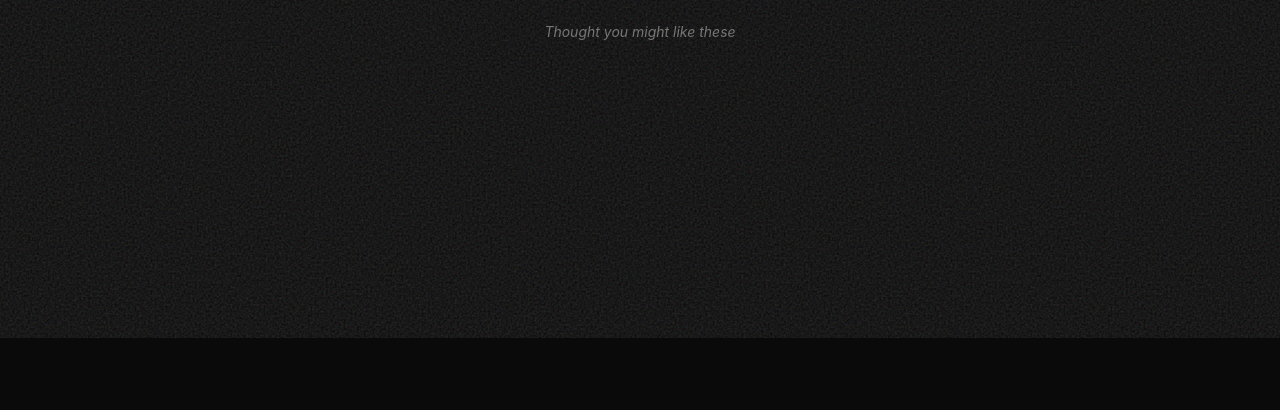
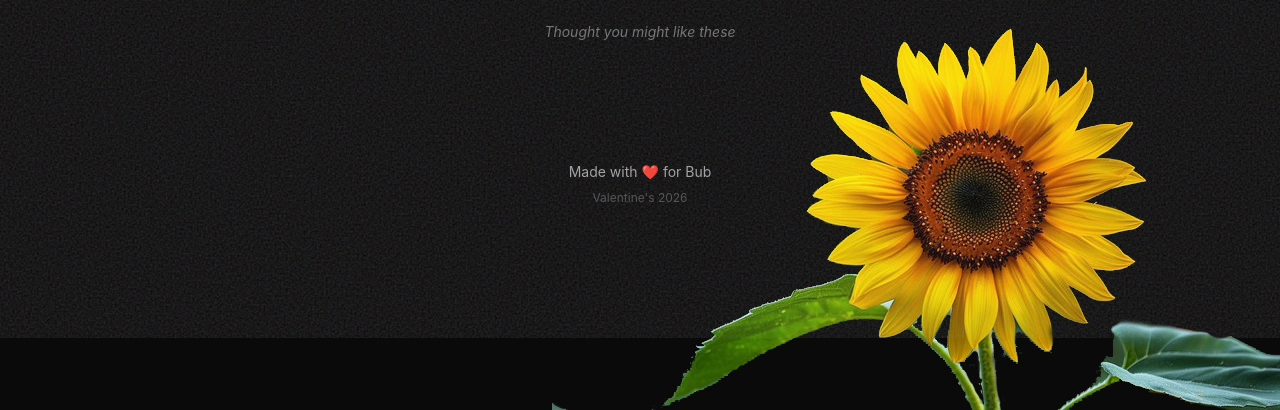
Before and after one commit to bubncutu/Bub, a plain HTML site: page pages/playlist.html in a window 1280 px wide. Shown: the part 462-872 px from the top of the page. Before the commit the page ends 800 px from the top, so only its background shows below. Drawn offline with nearby package versions, Linux system fonts and the light colour scheme.

Commit message:
Add footer to all pages

```diff
--- a/pages/playlist.html
+++ b/pages/playlist.html
@@ -65,6 +65,20 @@
       </section>
     </div>
 
+    <section class="mt-24 text-center pb-12 relative">
+      <img
+        src="../assets/sunflower.png"
+        alt="Sunflower Footer"
+        class="absolute z-10 right-0 bottom-[-200px]"
+      />
+      <div
+        class="z-20 absolute w-full flex flex-col content-center justify-center"
+      >
+        <p class="text-neutral-400 text-sm z-20">Made with ❤️ for Bub</p>
+        <p class="text-neutral-600 text-xs mt-2 z-20">Valentine's 2026</p>
+      </div>
+    </section>
+
     <script src="../script.js"></script>
   </body>
 </html>
```
Also changed, not shown: index.html (+2 -1 lines), pages/memories.html (+13 -0 lines), pages/questionnaire.html (+14 -0 lines).
